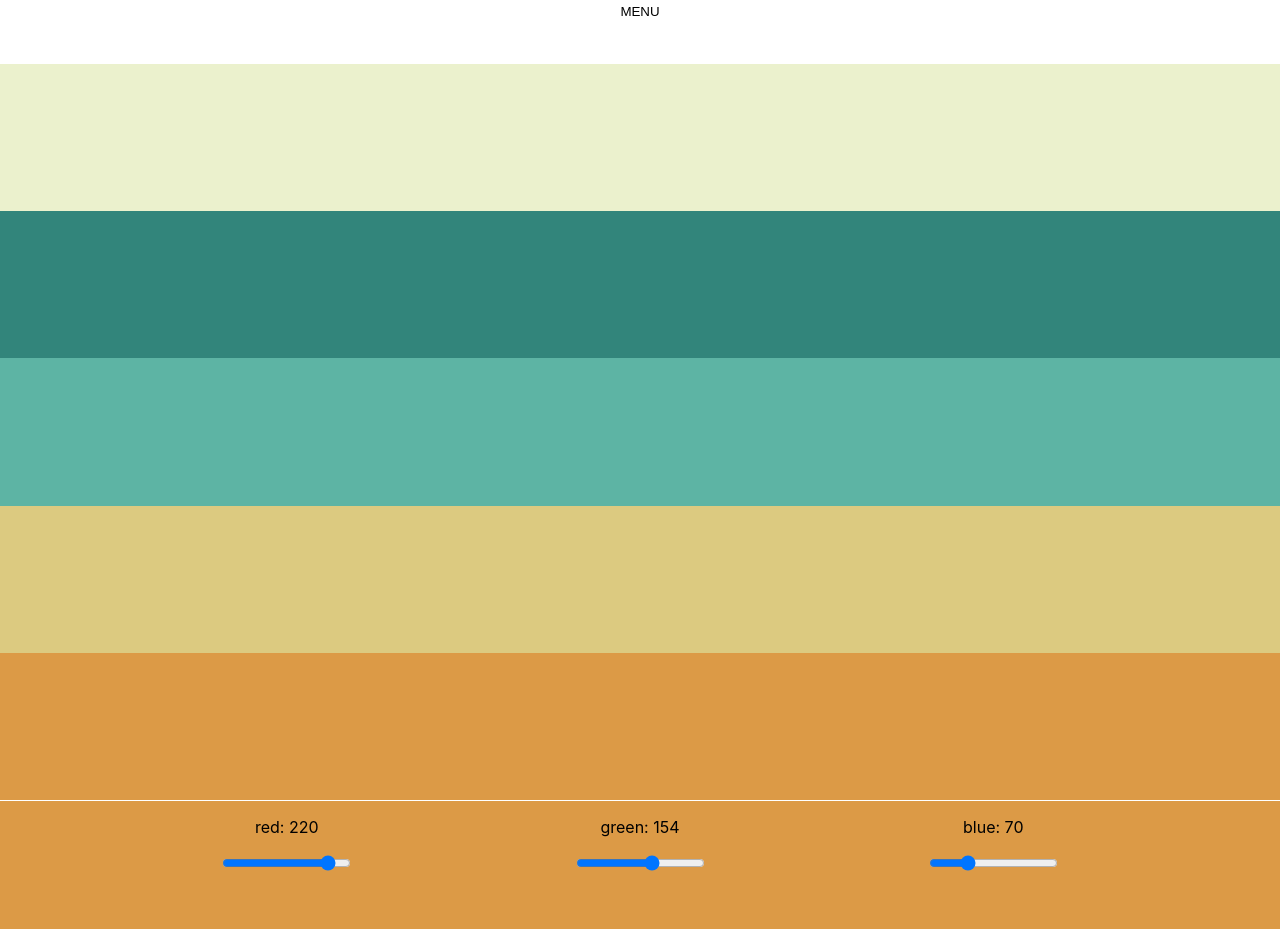
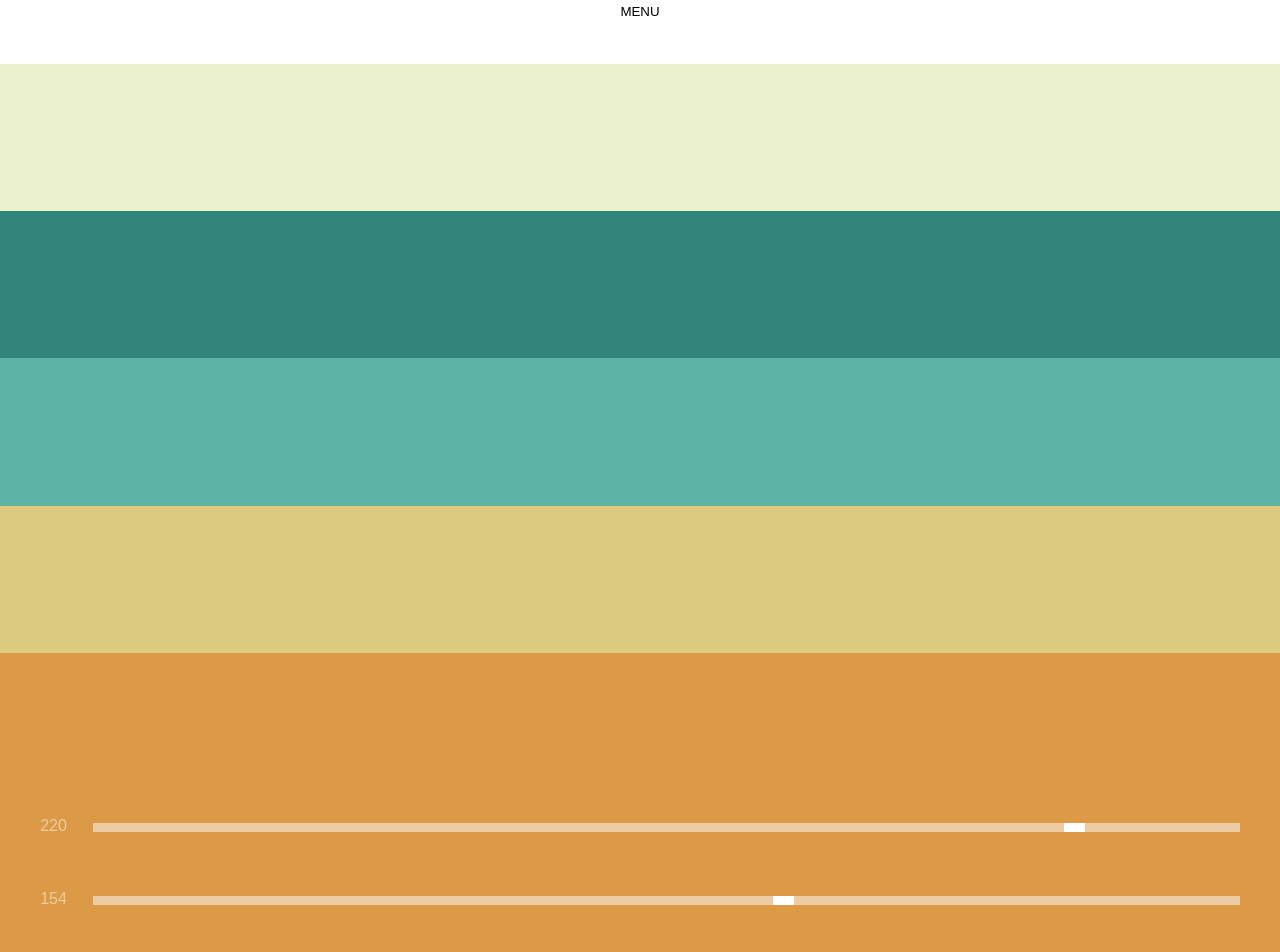
Before and after one commit to rynmgdlno/TarotV4, a React (Create React App) app in the folder frontend/: page /tarot in a window 1280 px wide. Shown: the top 952 px of the page. Before the commit the page ends 929 px from the top, so only its background shows below. Built offline with nearby package versions, Linux system fonts and the light colour scheme; a web font is replaced by a local one.

Commit message:
initial slider styles

```diff
--- a/frontend/src/features/composer/color/color-animate.css
+++ b/frontend/src/features/composer/color/color-animate.css
@@ -8,7 +8,7 @@
     height: 20%;
   }
   to {
-    height: 16.6%;
+    height: 13.5%;
   }
 }
 
@@ -19,7 +19,7 @@
 
 @keyframes color-animate-return {
   from {
-    height: 16.6%;
+    height: 13.5%;
   }
   to {
     height: 20%;
--- a/frontend/src/features/composer/color/editor/editor-animate.css
+++ b/frontend/src/features/composer/color/editor/editor-animate.css
@@ -1,6 +1,6 @@
 .editor-animate-off {
   /* display: none; */
-  bottom: -17.5%;
+  bottom: -30%;
 }
 
 .editor-animate {
@@ -10,7 +10,7 @@
 
 @keyframes editor-animate {
   from {
-    bottom: -17.5%;
+    bottom: -30%;
   }
 
   to {
@@ -29,7 +29,7 @@
   }
 
   100% {
-    bottom: -16vh;
+    bottom: -30vh;
   }
 }
 
--- a/frontend/src/features/composer/color/editor/editor.scss
+++ b/frontend/src/features/composer/color/editor/editor.scss
@@ -2,8 +2,9 @@
   position: absolute;
   bottom: 0;
   width: 100%;
-  height: 16vh;
+  height: 30vh;
   display: flex;
+  flex-direction: column;
   justify-content: space-evenly;
   cursor: default;
 }
--- a/frontend/src/features/composer/index.js
+++ b/frontend/src/features/composer/index.js
@@ -45,9 +45,9 @@ const Composer = () => {
               editorSlider === color.id ?
                 'editor editor-animate' :
                 `editor ${editorInitialClass}`}>
-            <Slider id={color.id} channelName='red' channelValue={color.red} />
-            <Slider id={color.id} channelName='green' channelValue={color.green} />
-            <Slider id={color.id} channelName='blue' channelValue={color.blue} />
+            <Slider id={color.id} channelName='red' />
+            <Slider id={color.id} channelName='green' />
+            <Slider id={color.id} channelName='blue' />
           </Editor>
         </Color>
       ))}
--- a/frontend/src/features/editorRange/index.js
+++ b/frontend/src/features/editorRange/index.js
@@ -11,6 +11,7 @@ const Slider = ({ id, channelName }) => {
   const colorData = useSelector((state) => state.changeColor.colorData)
   const channelValue = colorData[id][channelName]
   const newColorData = JSON.parse(JSON.stringify(colorData))
+  let sliderColor = ''
 
   const onSlider = (e) => {
     newColorData[id][channelName] = parseInt(e.target.value)
@@ -18,9 +19,17 @@ const Slider = ({ id, channelName }) => {
   }
 
   return (
-    <div>
-      <p>{`${channelName}: ${channelValue}`}</p>
-      <input type='range' min='0' max='255' onChange={onSlider} colorid={id} name={channelName} defaultValue={channelValue} />
+    <div className='slider-container'>
+      <p>{`${channelValue}`}</p>
+      <input
+        className='slider'
+        type='range'
+        min='0'
+        max='255'
+        onChange={onSlider}
+        colorid={id}
+        name={channelName}
+        defaultValue={channelValue} />
     </div>
   )
 }
--- a/frontend/src/features/editorRange/slider.scss
+++ b/frontend/src/features/editorRange/slider.scss
@@ -0,0 +1,34 @@
+.slider-container {
+  display: flex;
+  align-items: center;
+
+  p {
+    color: rgba(255, 255, 255, .5);
+    width: 3em;
+    height: 1.3em;
+    // border-radius: 5px;
+    margin-left: 2em;
+    margin-right: 1em;
+  }
+
+  .slider {
+    appearance: none;
+    height: 9px;
+    width: 100%;
+    margin-right: 3em;
+    border-radius: 0px;
+    // -webkit-border-radius: 0px;
+    background-color: rgba(255, 255, 255, .5);
+    overflow: hidden;
+  }
+
+  .slider::-webkit-slider-thumb {
+    appearance: none;
+    width: 21px;
+    height: 11px;
+    border: none;
+    background-color: rgba(255, 255, 255, 1);
+    cursor: pointer;
+    // mix-blend-mode: luminosity;
+  }
+}
--- a/frontend/src/index.css
+++ b/frontend/src/index.css
@@ -12,3 +12,7 @@ code {
   font-family: source-code-pro, Menlo, Monaco, Consolas, 'Courier New',
     monospace;
 }
+
+h1, h2, h3, h4, h5, h6, a, span, p {
+  font-family: 'Myriad Pro', sans-serif;
+}
```
